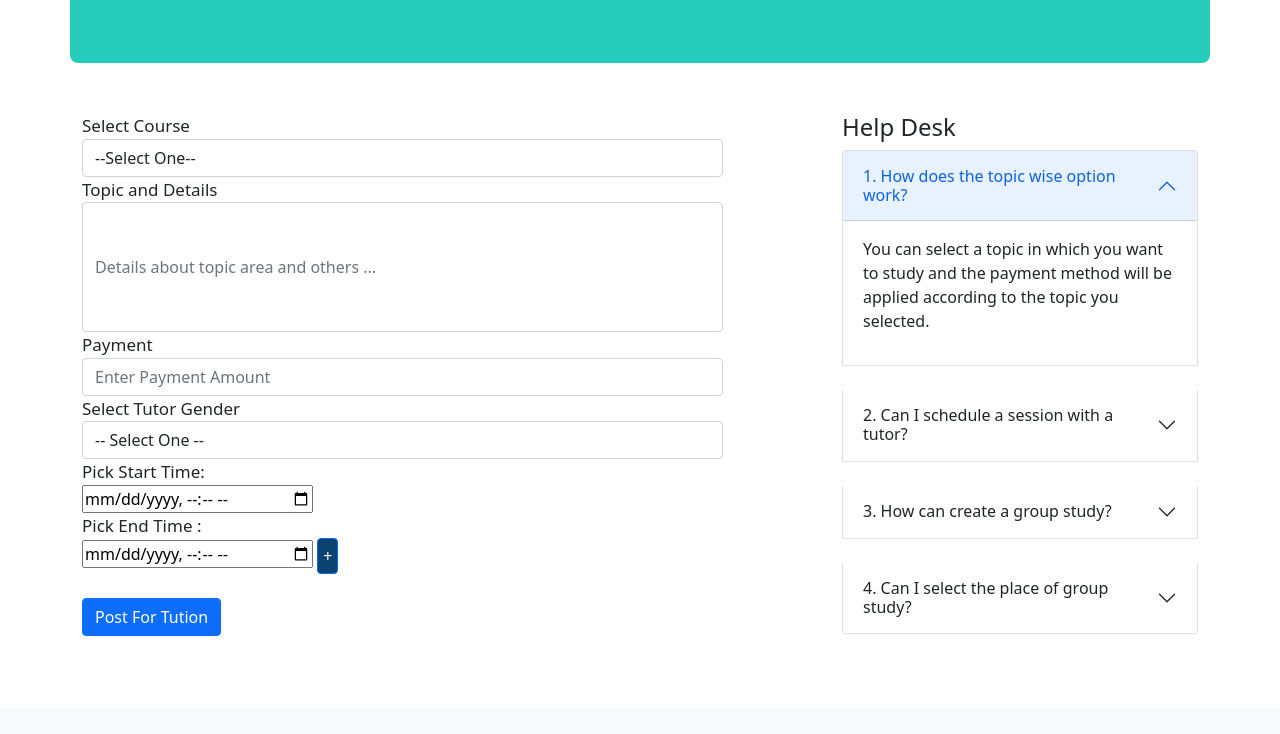
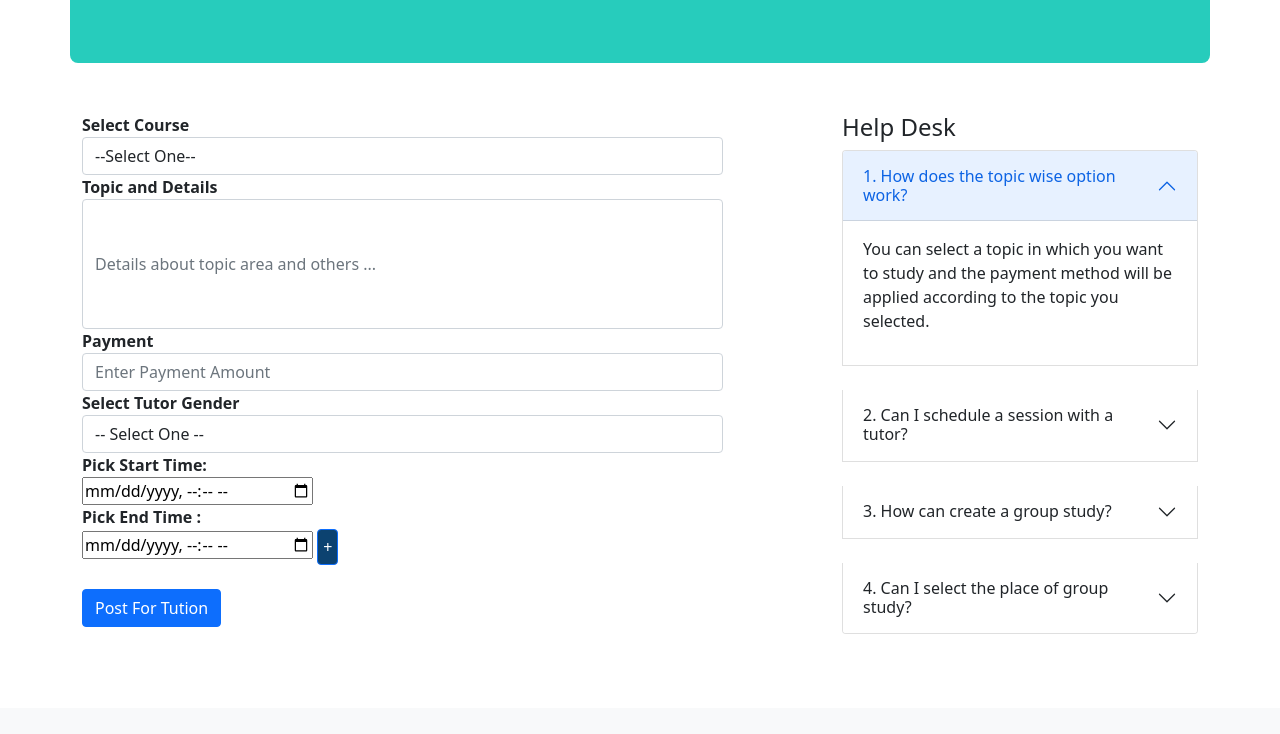
Before and after one commit to shabrul2451/Learn-and-Earn, a plain HTML site: page createtuitionpost.html in a window 1280 px wide. Shown: the part 296-1030 px from the top of the page. Drawn offline with nearby package versions, Linux system fonts and the light colour scheme.

Commit message:
bolder text

```diff
--- a/createtuitionpost.html
+++ b/createtuitionpost.html
@@ -84,7 +84,7 @@
           <form action="#" method="post">
             <div class="form-group">
             <!-- Select Courses -->
-               <label for="exampleFormControlSelect1" style="font-size: 17px;">Select Course</label>
+               <label class="fw-bold" for="exampleFormControlSelect1">Select Course</label>
               <select class="form-control" id="exampleFormControlSelect1" name="courseID">
                 <option value="">--Select One--</option>
                 <option value=""></option>
@@ -92,19 +92,19 @@
             </div>
             <!-- Topic & Details -->
             <div class="form-group">
-              <label for="exampleInputdetails" style="font-size: 17px;">Topic and Details</label>
+              <label for="exampleInputdetails" class="fw-bold">Topic and Details</label>
               <input type="text" class="form-control" id="exampleInputdetails" aria-describedby="emailHelp"
                 placeholder="Details about topic area and others ..." name="details" style="height: 130px;">
             </div>
             <!-- Payment Ammount -->
             <div class="form-group">
-              <label for="exampleInputPayment" style="font-size: 17px;">Payment</label>
+              <label for="exampleInputPayment" class="fw-bold">Payment</label>
               <input type="number" class="form-control" id="exampleInputPayment" aria-describedby="emailHelp"
                 placeholder="Enter Payment Amount" name="payment">
             </div>
             <!-- Gender Selection -->
             <div class="form-group">
-              <label for="exampleFormControlSelect1" style="font-size: 17px;">Select Tutor Gender</label>
+              <label for="exampleFormControlSelect1" class="fw-bold">Select Tutor Gender</label>
               <select class="form-control" id="exampleFormControlSelect1" name="Gender">
                 <option value="">-- Select One --</option>
                 <option value="Any">Any</option>
@@ -114,10 +114,10 @@
             </div>
             <!-- Start/End Time -->
             <div class="form-group">
-              <label for="exampleFormControlSelect1" style="font-size: 17px;">Pick Start Time:</label><br>
+              <label for="exampleFormControlSelect1" class="fw-bold">Pick Start Time:</label><br>
               <input type="datetime-local" name="stime" placeholder="Enter End Date and time" required>
               <br>
-              <label for="exampleFormControlSelect1" style="font-size: 17px;">Pick End Time : </label><br>
+              <label for="exampleFormControlSelect1" class="fw-bold">Pick End Time : </label><br>
               <input type="datetime-local" name="etime" placeholder="Enter End Date and time" required>
               <button type="addtime" class="btn btn-primary" name="TimeAdd"
                 style="background-color: #0c4270; padding: 5px 5px;">+</button>
```
Also changed, not shown: creategroupstudy.html (+5 -5 lines).
